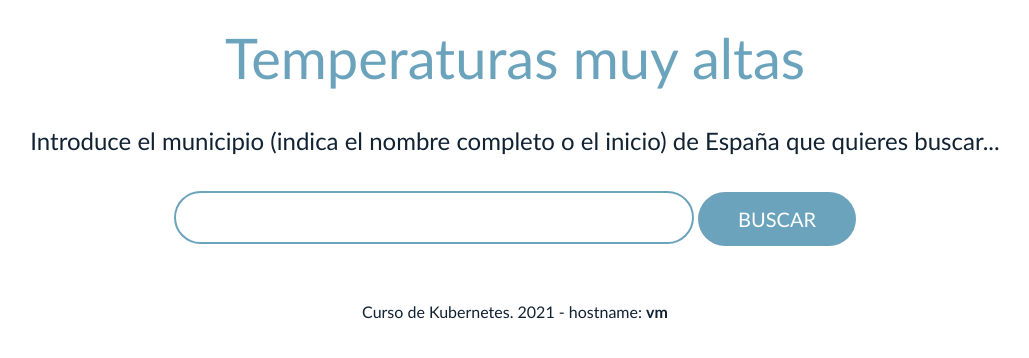
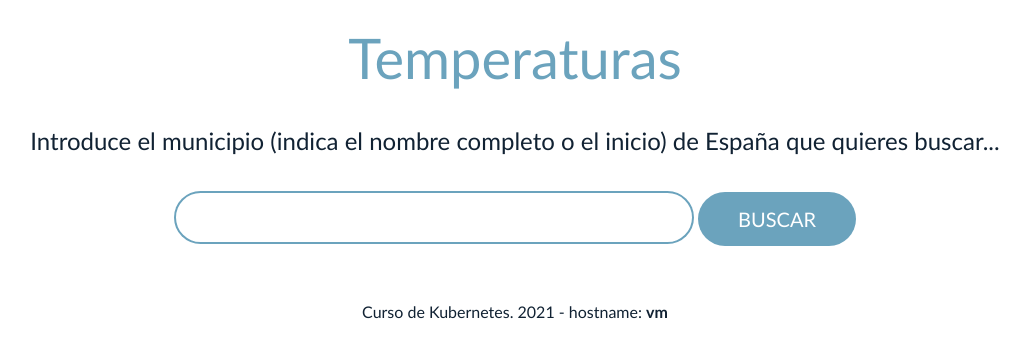
Before and after one commit to Andreeita27/AA2Cloud, a Flask app: page / in a window 1280 px wide. Shown: the top 358 px of the page, without its empty margins (125-1154 px from the left). Run offline with Flask 2, Linux system fonts and the light colour scheme; data that the repository does not hold is empty.

Commit message:
Hago pequeño cambio

```diff
--- a/frontend/app/templates/inicio.html
+++ b/frontend/app/templates/inicio.html
@@ -9,7 +9,7 @@
   </head>
   <body>
     <div id="header">
-      <h1>Temperaturas muy altas</h1>
+      <h1>Temperaturas</h1>
     </div>
     {% if noserver %}
     <div id="guestbook-entries">
```
